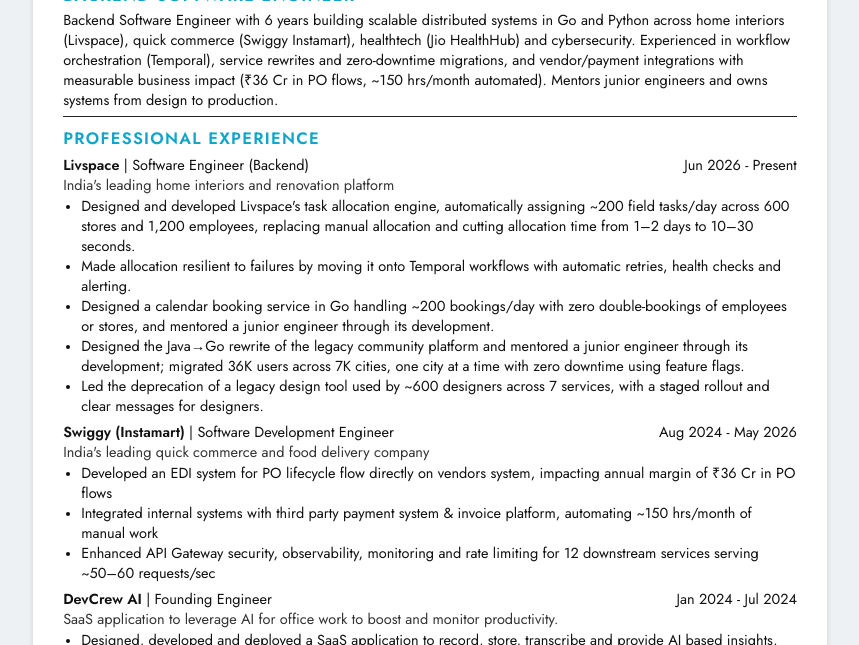
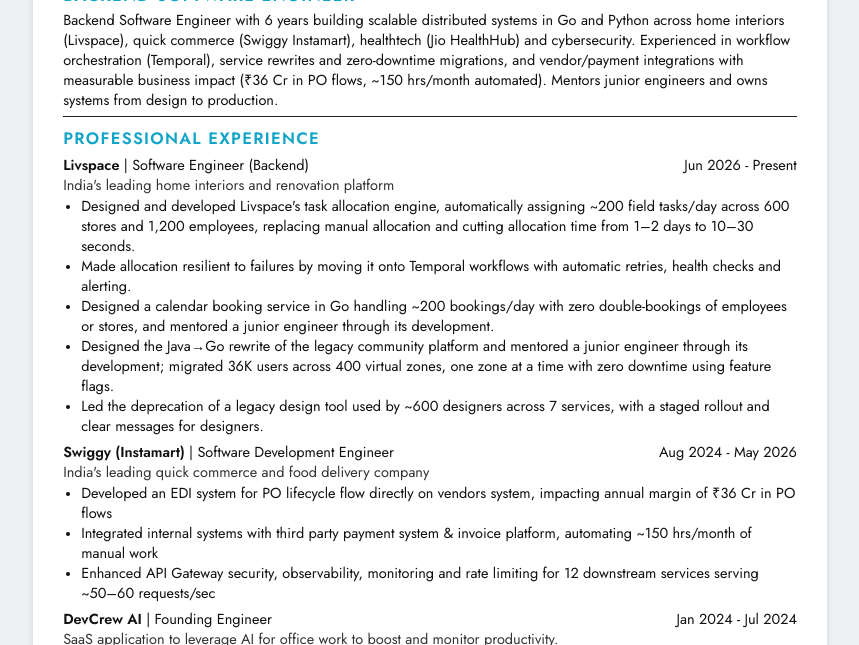
Before and after one commit to ukpratik/resume, a plain HTML site: page index.html in a window 1280 px wide. Shown: the part 155-800 px from the top of the page, without its empty margins (210-1069 px from the left). Drawn offline with Linux system fonts and the light colour scheme.

Commit message:
Reword migration scope to 400 virtual zones
Co-Authored-By: Claude Opus 5.5 <noreply@anthropic.com>

```diff
--- a/index.html
+++ b/index.html
@@ -151,7 +151,7 @@
         <li>Designed and developed Livspace's task allocation engine, automatically assigning ~200 field tasks/day across 600 stores and 1,200 employees, replacing manual allocation and cutting allocation time from 1–2 days to 10–30 seconds.</li>
         <li>Made allocation resilient to failures by moving it onto Temporal workflows with automatic retries, health checks and alerting.</li>
         <li>Designed a calendar booking service in Go handling ~200 bookings/day with zero double-bookings of employees or stores, and mentored a junior engineer through its development.</li>
-        <li>Designed the Java→Go rewrite of the legacy community platform and mentored a junior engineer through its development; migrated 36K users across 7K cities, one city at a time with zero downtime using feature flags.</li>
+        <li>Designed the Java→Go rewrite of the legacy community platform and mentored a junior engineer through its development; migrated 36K users across 400 virtual zones, one zone at a time with zero downtime using feature flags.</li>
         <li>Led the deprecation of a legacy design tool used by ~600 designers across 7 services, with a staged rollout and clear messages for designers.</li>
       </ul>
     </div>
```
Also changed, not shown: 1 other file.
